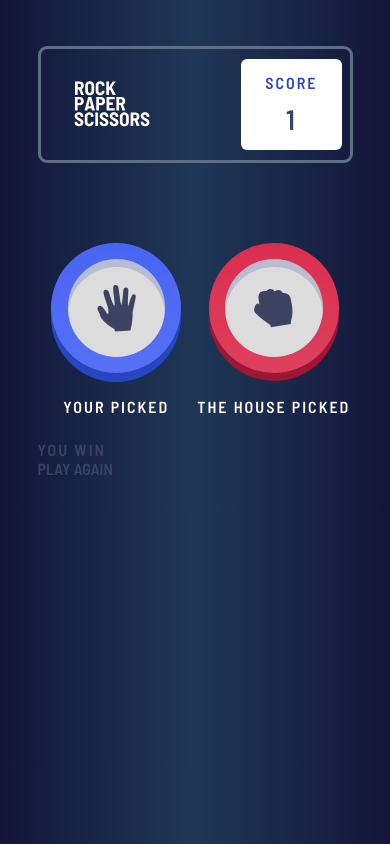
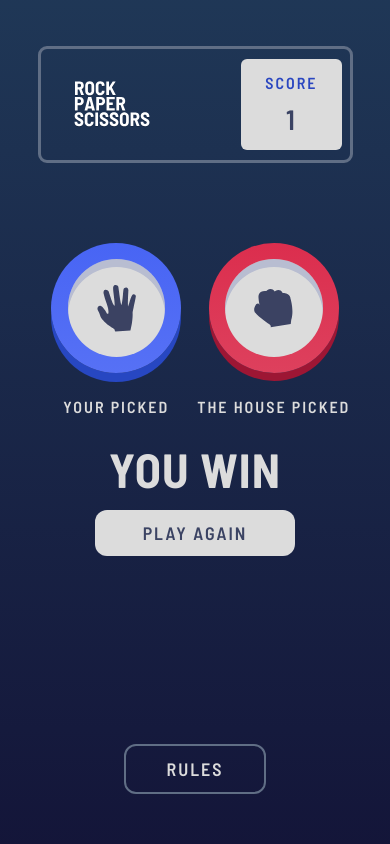
Before and after one commit to ydexmier/chifoumi, a website built with Parcel: page index.html in a window 390 px wide. Both pictures are taken after a click on the element 102 px from the left and 307 px from the top of the page. Built offline with nearby package versions, Linux system fonts and the light colour scheme; a web font is replaced by a local one.

Commit message:
rules and mobile css

```diff
--- a/index.html
+++ b/index.html
@@ -81,6 +81,9 @@
                 <button onclick="startGame()">PLAY AGAIN</button>
             </div>
         </div>
+        <div>
+            <button id="rules">RULES</button>
+        </div>
     </div>
 
 
--- a/src/index.ts
+++ b/src/index.ts
@@ -1,4 +1,8 @@
 // here you put all the js you want.
+
+let select = null;
+let botSelect = null;
+let score = 0;
 
 const getRandomInt = (min, max) => {
     min = Math.ceil(min);
@@ -18,9 +22,9 @@ const getResult = (botChoice, userChoice) => {
         return { increment: 0, resultClass: '' };
     }
 
-    const botIndex = [...actions, actions[0]].indexOf(botChoice);
-    const userIndex = [...actions, actions[0]].indexOf(userChoice);
-    return (userIndex + 1) === botIndex ? { increment: -1, resultClass: 'lose' } : { increment: 1, resultClass: 'win' };
+    const botIndex = actions.indexOf(botChoice);
+    const userIndex = actions.indexOf(userChoice);
+    return (userIndex + 1) % actions.length === botIndex ? { increment: -1, resultClass: 'lose' } : { increment: 1, resultClass: 'win' };
 }
 
 
@@ -30,8 +34,8 @@ const step3 = (botChoice, userChoice) => {
     container.classList.remove(...container.classList);
     container.classList.add('step-3');
     resultClass && container.classList.add(resultClass);
-
-    document.getElementById('score').innerText = parseInt(document.getElementById('score').innerText)+increment+"";
+    score = score + increment;
+    document.getElementById('score').innerText = score + "";
 }
 
 
@@ -40,10 +44,11 @@ const loop = (actionIndex, count, nbLoop, userChoice) => {
     setTimeout(() => {
         bot.classList.remove(...actions, 'ghost');
         bot.classList.add(actions[actionIndex]);
+        botSelect = actions[actionIndex];
         if (count < nbLoop) {
             loop((actionIndex+1)%3 , count+1, nbLoop, userChoice);
         } else {
-            setTimeout(() => step3(actions[actionIndex], userChoice), 500);
+            setTimeout(() => step3(botSelect, userChoice), 500);
         }
     }, 100)
 }
@@ -76,12 +81,13 @@ export const step1 = () => {
         const element = document.getElementById(id);
         element.classList.remove('selected');
         element.addEventListener('click', function handler() {
+            select = id;
             element.classList.add('selected');
             container.classList.add('end-step1');
             removeActionsClick(handler);
             setTimeout(() => {
 
-                step2(id);
+                step2(select);
             } , 300)
         });
     });
--- a/src/scss/_bubble.scss
+++ b/src/scss/_bubble.scss
@@ -26,7 +26,7 @@
       border-radius: 50%;
       background-size: 40%;
       background-position: 50%;
-      background-color: #DCDCDC;
+      background-color: $white;
       background-repeat: no-repeat;
       box-shadow: inset 0 8px #B8BDD1;
 
--- a/src/scss/_variables.scss
+++ b/src/scss/_variables.scss
@@ -6,12 +6,13 @@ $scissors: linear-gradient(hsl(39, 89%, 49%), hsl(40, 84%, 53%));
 $paper: linear-gradient(hsl(230, 89%, 62%), hsl(230, 89%, 65%));
 $rock: linear-gradient(hsl(349, 71%, 52%), hsl(349, 70%, 56%));
 $lizard: linear-gradient(hsl(261, 73%, 60%), hsl(261, 72%, 63%));
+$white: #DCDCDC;
 
 $sm-bubble-size: 130;
 $bg-bubble-size: 180;
 $bg-bubble-size-step-2: 296;
 $sm-size: 315;
-$bg-size: 500;
+$bg-size: 460;
 
 @function sqrt($r) {
   $x0: 1;
--- a/src/styles.scss
+++ b/src/styles.scss
@@ -10,13 +10,17 @@
 body {
   font-family: 'Barlow Semi Condensed', sans-serif;
   width: 100vw;
-  background: linear-gradient(90deg,hsl(237, 49%, 15%),hsl(214, 47%, 23%), hsl(237, 49%, 15%));
+  background: linear-gradient(180deg,hsl(214, 47%, 23%), hsl(237, 49%, 15%));
   color: $text-color;
   letter-spacing: 2px;
 
   .container {
+    display: flex;
+    flex-direction: column;
+    height: calc(100% - 46px);
     width: 315px;
     margin: 46px auto 0 auto;
+
   }
 
   .header {
@@ -29,7 +33,7 @@ body {
     .actions {
       display: flex;
       flex-direction: column;
-      color: white;
+      color: $white;
       font-size: 8px; //36
       img {
         height: 48px;
@@ -40,7 +44,7 @@ body {
       display: flex;
       align-items: center;
       flex-direction: column;
-      background: white;
+      background: $white;
       border-radius: 6px;
 
 
@@ -56,15 +60,40 @@ body {
   .picked-choice {
     display: none;
     font-size: 16px;
-    color: white;
+    color: $white;
     text-align: center;
+  }
+  button {
+    letter-spacing: 2px;
+    border-radius: 12px;
+    font-size: 18px;
   }
   #result {
     display: none;
+
+    #win, #lose {
+      display: inline-block;
+      letter-spacing: 1px;
+      font-weight: 700;
+      color: $white;
+      font-size: 48px;
+    }
+    button {
+      background-color: $white;
+      color: $text-color;
+      padding: 12px 0 12px 0;
+    }
+  }
+  #rules {
+    color: $white;
+    margin: 0 auto 50px auto;
+    border: solid 2px $header-outlined;
+    padding: 12px 40px;
   }
 
   #stepContainer {
     position: relative;
+    flex: auto;
     margin-top: 80px;
 
     $triangleLength: $sm-size - $sm-bubble-size;
@@ -105,7 +134,7 @@ body {
       display: grid;
       row-gap: 24px;
       grid-template-columns: 1fr 1fr;
-      grid-template-rows: 1fr auto auto;
+      grid-template-rows: fit-content(100%) fit-content(100%) auto;
       .bubble:not(.selected) {
         display: none;
       }
@@ -139,10 +168,17 @@ body {
     }
 
     &.step-3 {
+      text-align: center;
+      button {
+        margin: 12px auto 0 auto;
+        width: 200px;
+      }
       #result {
+        display: block;
         grid-row: 3/4;
         grid-column: 1/3;
-        display: block;
+        color: $white;
+
       }
       &:not(.win) {
         #win {
@@ -160,6 +196,8 @@ body {
 
 @media (min-width: 760px) {
   body {
+    background: linear-gradient(90deg,hsl(237, 49%, 15%),hsl(214, 47%, 23%), hsl(237, 49%, 15%));
+
     .container {
       width: 700px;
       margin: 46px auto 0 auto;
```
